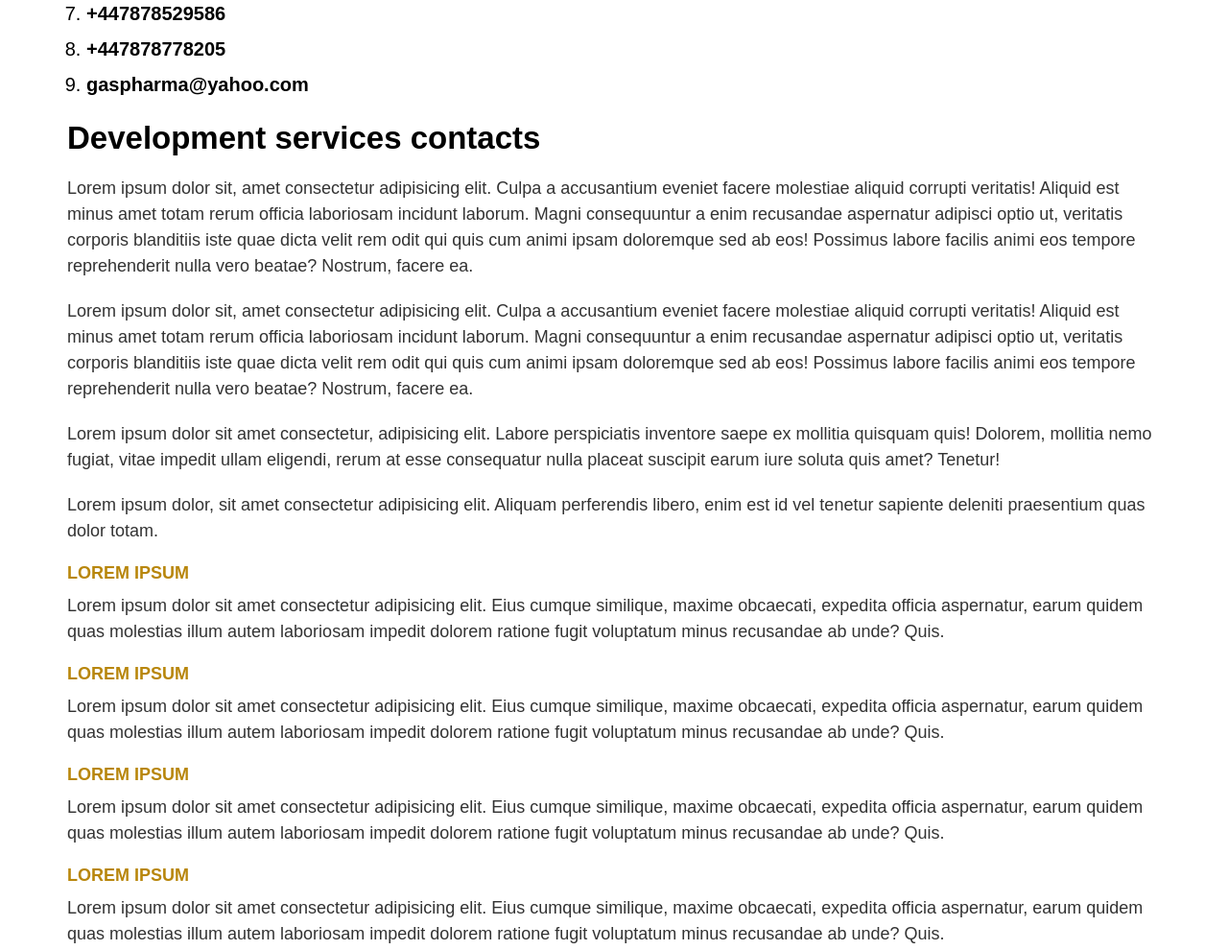
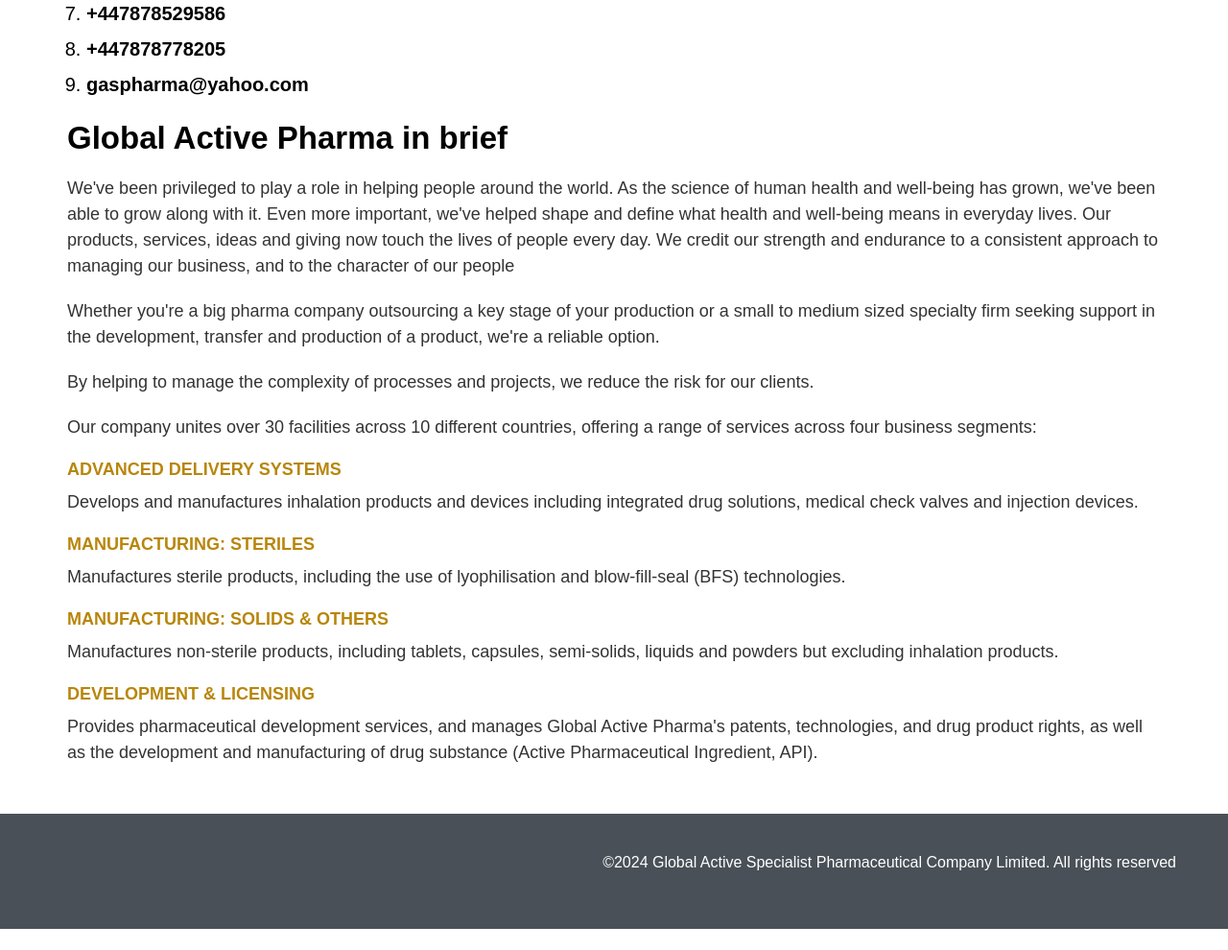
Before and after one commit to matrakugeri/pharma, a plain HTML site: page development/about.html in a window 1280 px wide. Shown: the part 698-1688 px from the top of the page at 96% size. After the commit the page ends 1666 px from the top, so only its background shows below. Drawn offline with nearby package versions, Linux system fonts and the light colour scheme.

Commit message:
finished

```diff
--- a/development/about.html
+++ b/development/about.html
@@ -82,7 +82,7 @@
 
     <section class="section-1">
       <div class="about-div">
-        <h3>ABOUT GLOBAL ACTIVE PHARMACEUTICAL</h3>
+        <h3>ABOUT GLOBAL ACTIVE PHARMA</h3>
         <h2>Your reliable CDMO at every stage</h2>
         <p>Offering development & manufacturing solutions.</p>
       </div>
@@ -106,66 +106,51 @@
           <li class="directors-item"><strong>+447878778205</strong></li>
           <li class="directors-item"><strong>gaspharma@yahoo.com</strong></li>
         </ul>
-        <h2>Development services contacts</h2>
+        <h2>Global Active Pharma in brief</h2>
         <p>
-          Lorem ipsum dolor sit, amet consectetur adipisicing elit. Culpa a
-          accusantium eveniet facere molestiae aliquid corrupti veritatis!
-          Aliquid est minus amet totam rerum officia laboriosam incidunt
-          laborum. Magni consequuntur a enim recusandae aspernatur adipisci
-          optio ut, veritatis corporis blanditiis iste quae dicta velit rem odit
-          qui quis cum animi ipsam doloremque sed ab eos! Possimus labore
-          facilis animi eos tempore reprehenderit nulla vero beatae? Nostrum,
-          facere ea.
+          We've been privileged to play a role in helping people around the
+          world. As the science of human health and well-being has grown, we've
+          been able to grow along with it. Even more important, we've helped
+          shape and define what health and well-being means in everyday lives.
+          Our products, services, ideas and giving now touch the lives of people
+          every day. We credit our strength and endurance to a consistent
+          approach to managing our business, and to the character of our people
         </p>
         <p>
-          Lorem ipsum dolor sit, amet consectetur adipisicing elit. Culpa a
-          accusantium eveniet facere molestiae aliquid corrupti veritatis!
-          Aliquid est minus amet totam rerum officia laboriosam incidunt
-          laborum. Magni consequuntur a enim recusandae aspernatur adipisci
-          optio ut, veritatis corporis blanditiis iste quae dicta velit rem odit
-          qui quis cum animi ipsam doloremque sed ab eos! Possimus labore
-          facilis animi eos tempore reprehenderit nulla vero beatae? Nostrum,
-          facere ea.
+          Whether you're a big pharma company outsourcing a key stage of your
+          production or a small to medium sized specialty firm seeking support
+          in the development, transfer and production of a product, we're a
+          reliable option.
         </p>
         <p>
-          Lorem ipsum dolor sit amet consectetur, adipisicing elit. Labore
-          perspiciatis inventore saepe ex mollitia quisquam quis! Dolorem,
-          mollitia nemo fugiat, vitae impedit ullam eligendi, rerum at esse
-          consequatur nulla placeat suscipit earum iure soluta quis amet?
-          Tenetur!
+          By helping to manage the complexity of processes and projects, we
+          reduce the risk for our clients.
         </p>
         <p>
-          Lorem ipsum dolor, sit amet consectetur adipisicing elit. Aliquam
-          perferendis libero, enim est id vel tenetur sapiente deleniti
-          praesentium quas dolor totam.
+          Our company unites over 30 facilities across 10 different countries,
+          offering a range of services across four business segments:
         </p>
-        <h3>LOREM IPSUM</h3>
+        <h3>ADVANCED DELIVERY SYSTEMS</h3>
         <p>
-          Lorem ipsum dolor sit amet consectetur adipisicing elit. Eius cumque
-          similique, maxime obcaecati, expedita officia aspernatur, earum quidem
-          quas molestias illum autem laboriosam impedit dolorem ratione fugit
-          voluptatum minus recusandae ab unde? Quis.
+          Develops and manufactures inhalation products and devices including
+          integrated drug solutions, medical check valves and injection devices.
         </p>
-        <h3>LOREM IPSUM</h3>
+        <h3>MANUFACTURING: STERILES</h3>
         <p>
-          Lorem ipsum dolor sit amet consectetur adipisicing elit. Eius cumque
-          similique, maxime obcaecati, expedita officia aspernatur, earum quidem
-          quas molestias illum autem laboriosam impedit dolorem ratione fugit
-          voluptatum minus recusandae ab unde? Quis.
+          Manufactures sterile products, including the use of lyophilisation and
+          blow-fill-seal (BFS) technologies.
         </p>
-        <h3>LOREM IPSUM</h3>
+        <h3>MANUFACTURING: SOLIDS & OTHERS</h3>
         <p>
-          Lorem ipsum dolor sit amet consectetur adipisicing elit. Eius cumque
-          similique, maxime obcaecati, expedita officia aspernatur, earum quidem
-          quas molestias illum autem laboriosam impedit dolorem ratione fugit
-          voluptatum minus recusandae ab unde? Quis.
+          Manufactures non-sterile products, including tablets, capsules,
+          semi-solids, liquids and powders but excluding inhalation products.
         </p>
-        <h3>LOREM IPSUM</h3>
+        <h3>DEVELOPMENT & LICENSING</h3>
         <p>
-          Lorem ipsum dolor sit amet consectetur adipisicing elit. Eius cumque
-          similique, maxime obcaecati, expedita officia aspernatur, earum quidem
-          quas molestias illum autem laboriosam impedit dolorem ratione fugit
-          voluptatum minus recusandae ab unde? Quis.
+          Provides pharmaceutical development services, and manages Global
+          Active Pharma's patents, technologies, and drug product rights, as
+          well as the development and manufacturing of drug substance (Active
+          Pharmaceutical Ingredient, API).
         </p>
       </div>
     </section>
```
Also changed, not shown: development/contactpage2.html (+2 -2 lines), development/contactpage3.html (+2 -2 lines), development/contactus.html (+2 -2 lines), development/development.html (+4 -4 lines), development/manufacturing.html (+8 -9 lines), development/solutions.html (+6 -6 lines), index.html (+4 -21 lines).
